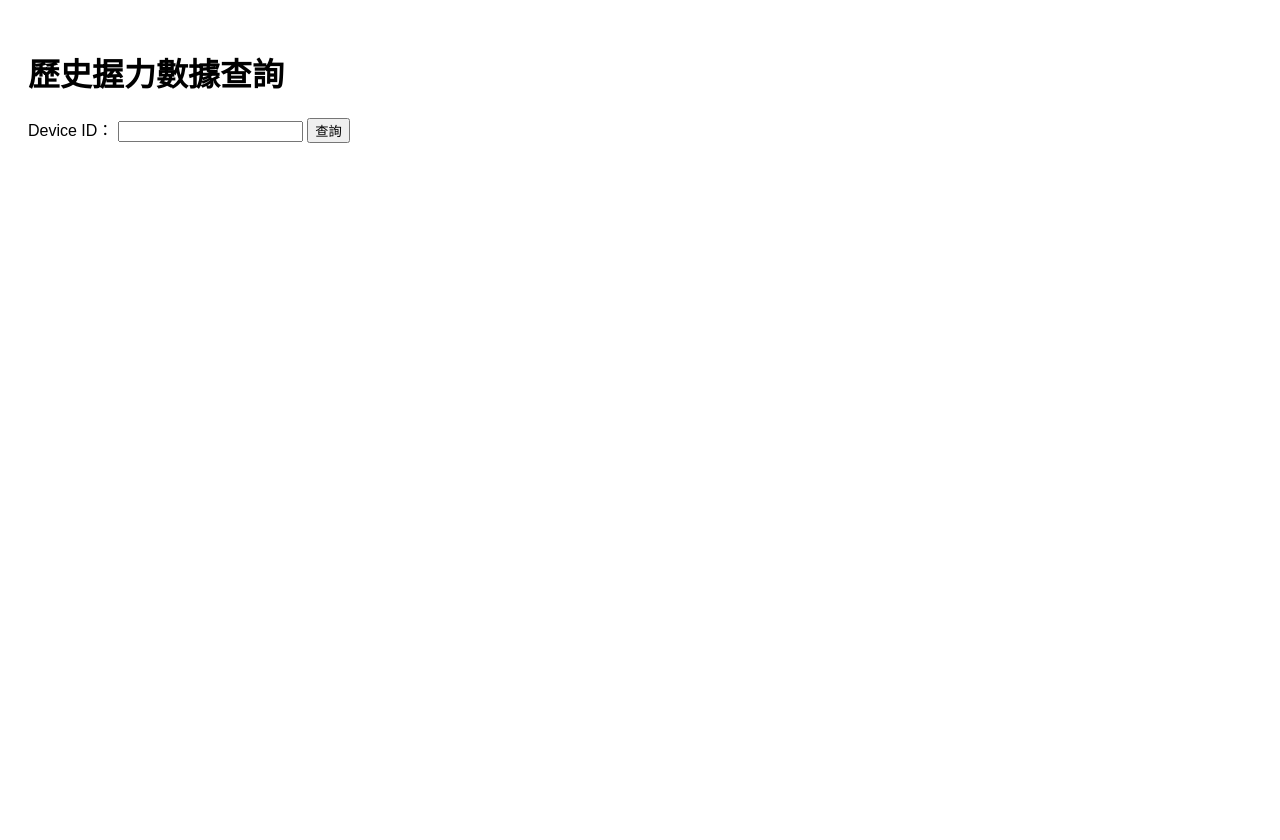
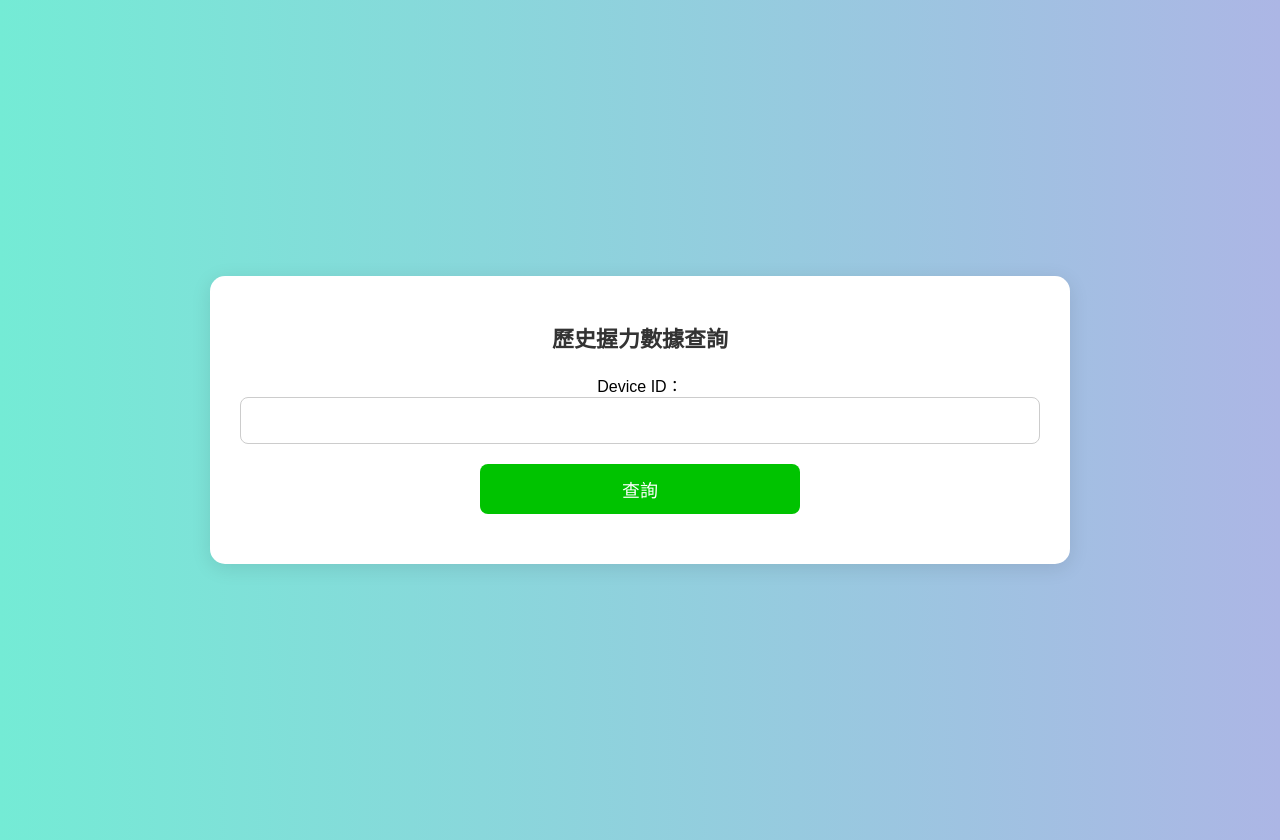
Before and after one commit to cloud-driver/gripmind, a Flask app: page /history in a window 1280 px wide. Before the commit the page ends 143 px from the top, so only its background shows below. Run offline with Flask 3, Linux system fonts and the light colour scheme.

Commit message:
change the css of history.html

```diff
--- a/test_api.py
+++ b/data_maker.py
@@ -1,10 +1,11 @@
 import requests
+import random
 
 URL = "https://gripmind.onrender.com/gripdata"
 
 data = {
-    "device_id": "device100",
-    "grip": 2.3,
+    "device_id": "device0581",
+    "grip": random.uniform(2.0,5.0),
     "token": "admin0990"
 }
 
--- a/templates/history.html
+++ b/templates/history.html
@@ -2,14 +2,71 @@
 <html lang="zh-Hant">
 <head>
   <meta charset="utf-8">
+  <meta name="viewport" content="width=device-width, initial-scale=1.0">
   <title>歷史握力數據查詢</title>
+  <style>
+    body {
+      font-family: "Microsoft JhengHei", sans-serif;
+      background: linear-gradient(to right, #74ebd5, #acb6e5);
+      display: flex;
+      justify-content: center;
+      align-items: center;
+      min-height: 100vh;
+      margin: 0;
+      padding: 20px;
+    }
+    .container {
+      background-color: white;
+      padding: 30px;
+      border-radius: 15px;
+      box-shadow: 0 4px 20px rgba(0, 0, 0, 0.1);
+      text-align: center;
+      width: 100%;
+      max-width: 800px;
+    }
+    h1 {
+      margin-bottom: 20px;
+      color: #333;
+      font-size: 22px;
+    }
+    form {
+      margin-bottom: 20px;
+    }
+    input[type="text"] {
+      width: 100%;
+      padding: 12px;
+      font-size: 18px;
+      border: 1px solid #ccc;
+      border-radius: 8px;
+      margin-bottom: 20px;
+      box-sizing: border-box;
+    }
+    button {
+      background-color: #00c300;
+      color: white;
+      border: none;
+      padding: 12px 20px;
+      border-radius: 8px;
+      font-size: 18px;
+      cursor: pointer;
+      transition: background-color 0.3s;
+      width: 40%;
+    }
+    button:hover {
+      background-color: #00a000;
+    }
+    canvas {
+      max-width: 100%;
+      height: auto;
+    }
+    p {
+      color: #333;
+    }
+  </style>
   <script src="https://cdn.jsdelivr.net/npm/chart.js"></script>
-  <style>
-    body { font-family: Arial, sans-serif; padding: 20px; }
-    form { margin-bottom: 20px; }
-  </style>
 </head>
 <body>
+  <div class="container">
     <h1>歷史握力數據查詢</h1>
     <form method="get" action="/history">
       <label>
@@ -21,7 +78,7 @@
 
     {% if device_id %}
       {% if data %}
-      <canvas id="historyChart" width="800" height="400"></canvas>
+        <canvas id="historyChart"></canvas>
         <script>
           const ctx = document.getElementById('historyChart').getContext('2d');
           new Chart(ctx, {
@@ -41,20 +98,11 @@
               responsive: true,
               scales: {
                 x: {
-                title: {
-                  display: true,
-                  text: 'Timestamp'
-                },
-                ticks: {
-                  autoSkip: true,
-                  maxTicksLimit: 20
-                }
+                  title: { display: true, text: 'Timestamp' },
+                  ticks: { autoSkip: true, maxTicksLimit: 20 }
                 },
                 y: {
-                title: {
-                  display: true,
-                  text: 'Grip (kg)'
-                },
+                  title: { display: true, text: 'Grip (kg)' },
                   beginAtZero: true
                 }
               }
@@ -65,5 +113,6 @@
         <p>尚未找到裝置 <strong>{{ device_id }}</strong> 的任何歷史數據。</p>
       {% endif %}
     {% endif %}
+  </div>
 </body>
 </html>
```
Lines whose indentation alone changed are shown as unchanged.
